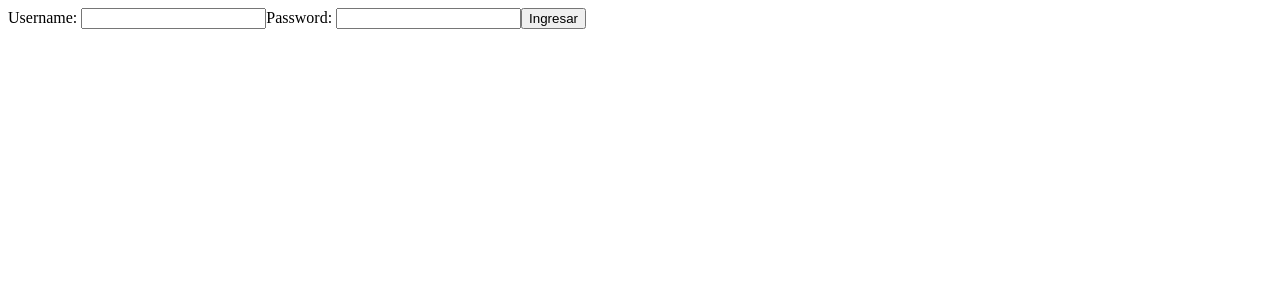
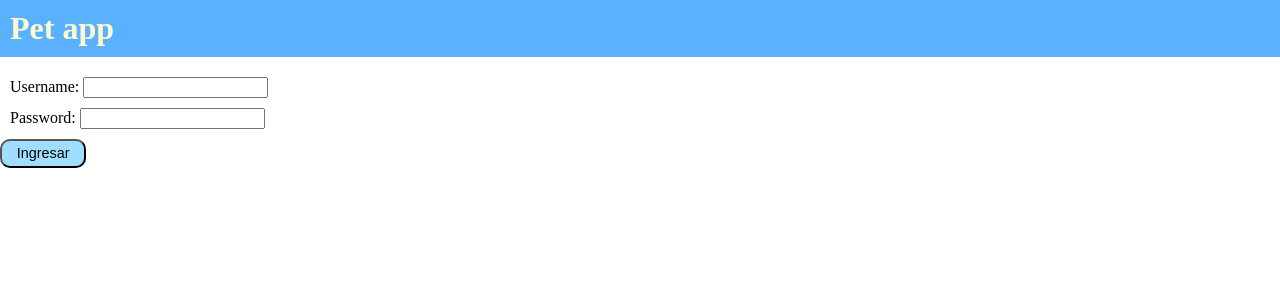
Before and after one commit to HJELuis/pet-app, a React (Create React App) app: page / in a window 1280 px wide. Shown: the top 300 px of the page. Built offline with nearby package versions, Linux system fonts and the light colour scheme.

Commit message:
adding style to the elements

```diff
--- a/src/App.js
+++ b/src/App.js
@@ -1,7 +1,11 @@
 import React from "react";
+import { Route, Routes } from "react-router-dom";
 import Content from "./components/Content";
+import Header from "./components/Header";
 import Login from "./components/Login";
-import { Route, Routes } from "react-router-dom";
+import "./styles/styles.css"
+
+
 
 function App() {
 
@@ -9,6 +13,7 @@ function App() {
   return (
 
     <div className="App">
+        <Header />
         <Routes>
           <Route path="/" element={<Login />}/>
           <Route path="/content" element={<Content />}/>
--- a/src/components/Content/index.js
+++ b/src/components/Content/index.js
@@ -4,6 +4,7 @@ import useFetchPets from "../../hooks/useFetchPets";
 import DogsList from "../DogsList";
 import CatsList from "../CatsList";
 import Form from "../Form";
+import Header from "../Header";
 
 const Content = () => {
 
@@ -24,7 +25,7 @@ const Content = () => {
     if(form.pet === "dog") {
         return dogTemperaments.map((temperament, index) => (
 
-            <div key={index} style={{display: 'inline'}}>
+            <div key={index} >
                 <label htmlFor={`${temperament.toLowerCase()}`}>{temperament.replace(temperament[0], temperament[0].toUpperCase())}</label>
                 <input name="temperaments" id={`${temperament.toLowerCase()}`} type="checkbox" onChange={handleInputChange} />
             </div>
@@ -72,6 +73,7 @@ const Content = () => {
 
     return (
         <Fragment>
+
             <Form handleSubmit={handleSubmit} handleSelectChange={handleSelectChange} renderTemperaments={renderTemperaments} error={error}></Form>
             <section>
                 {
--- a/src/components/Form/index.js
+++ b/src/components/Form/index.js
@@ -4,7 +4,7 @@ const Form = ({handleSubmit, handleSelectChange, renderTemperaments,error}) => {
 
     return (
         <Fragment>
-            <form onSubmit={handleSubmit}>
+            <form onSubmit={handleSubmit} id="app-form">
             <fieldset>
                 <legend>Choose a pet</legend>
                 <select name="pet" onChange={handleSelectChange}>
@@ -13,13 +13,13 @@ const Form = ({handleSubmit, handleSelectChange, renderTemperaments,error}) => {
                     <option value="cat">Cat</option>
                 </select>
             </fieldset>
-            <fieldset>
+            <fieldset id="app-fieldset">
                 <legend>Choose a temperament that you'd like your pet had</legend>
                 {
                     error === false ? renderTemperaments() : <p>There was a problem</p>
                 }
             </fieldset>
-            <button value="submit">Search</button>
+            <button value="submit" id="app-button">Search</button>
         </form>
         </Fragment>
     )
--- /dev/null
+++ b/src/components/Header/index.js
@@ -0,0 +1,13 @@
+import React, { Fragment } from "react";
+
+const Header = () => {
+    return (
+        <Fragment>
+            <header>
+                <h1>Pet app</h1>
+            </header>
+        </Fragment>
+    )
+}
+
+export default Header;
--- a/src/components/Login/index.js
+++ b/src/components/Login/index.js
@@ -30,11 +30,15 @@ const Login = () => {
     return(
         <Fragment>
             <form onSubmit={handleSubmit}>
-                <label htmlFor="username">Username: </label>
-                <input id="username" type="text" onChange={handleChange}/>
-                <label htmlFor="password">Password: </label>
-                <input id="password" type="text" onChange={handleChange}/>
-                <button value="submit">Ingresar</button>
+                <div class="login-form">
+                    <label htmlFor="username">Username: </label>
+                    <input id="username" type="text" onChange={handleChange}/>
+                </div>
+                <div class="login-form">
+                    <label htmlFor="password">Password: </label>
+                    <input id="password" type="text" onChange={handleChange}/>
+                </div>
+                <button value="submit" id="login-button">Ingresar</button>
             </form>
         </Fragment>
     )
--- /dev/null
+++ b/src/styles/styles.css
@@ -0,0 +1,74 @@
+
+body {
+    margin: 0;
+}
+
+header {
+    background-color: #5AB2FF;
+}
+
+h1 {
+    color: #FFF9D0;
+    margin: 0px 0 20px 0px;
+    padding: 10px;
+}
+
+.login-form {
+    margin: 10px 10px;
+    font-size: 1em;
+}
+
+#login-button {
+    background-color:#A0DEFF;
+    border-radius: 10px;
+    width: 6em;
+    height: 2em;
+    font-size: 0.9rem;
+
+}
+
+#login-button:hover {
+    background-color: #000000;
+    color: #A0DEFF;
+}
+
+#app-button {
+    font-size: 0.9rem;
+    background-color:#A0DEFF;
+    border-radius: 10px;
+    width: 6em;
+    height: 2em;
+    margin: 10px 10px 0px 0px;
+}
+
+#app-button:hover {
+    background-color: #000000;
+    color: #A0DEFF;
+}
+
+#app-form {
+    margin: 10px;
+    font-size: 1.2rem;
+}
+
+
+#app-fieldset{
+    display: grid;
+    grid-template-columns: repeat(auto-fit, minmax(200px, 1fr));
+}
+
+form + section {
+    display: grid;
+    grid-template-columns: repeat(auto-fit, minmax(400px, 1fr));
+    grid-gap: 10px;
+    margin: 10px;
+}
+
+article {
+    font-size: 1.2em;
+    display: flex;
+    flex-direction: column;
+    align-items: center;
+    background-color: #FFF9D0;
+    box-shadow: 3px 0px 2px 1px rgba(0, 0, 0, 0.2);
+}
```
Also changed, not shown: src/assets/paw.png (added).
